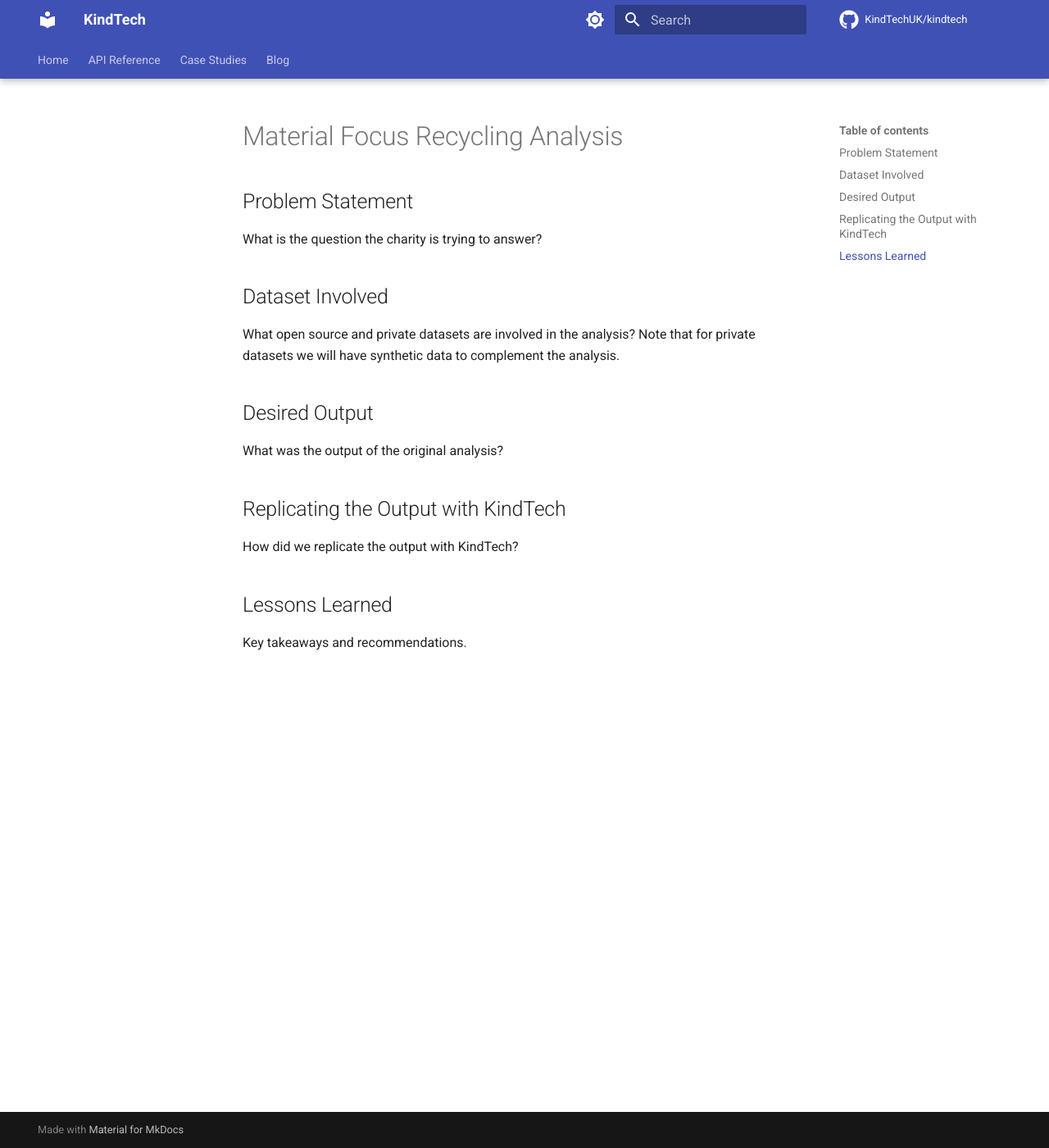
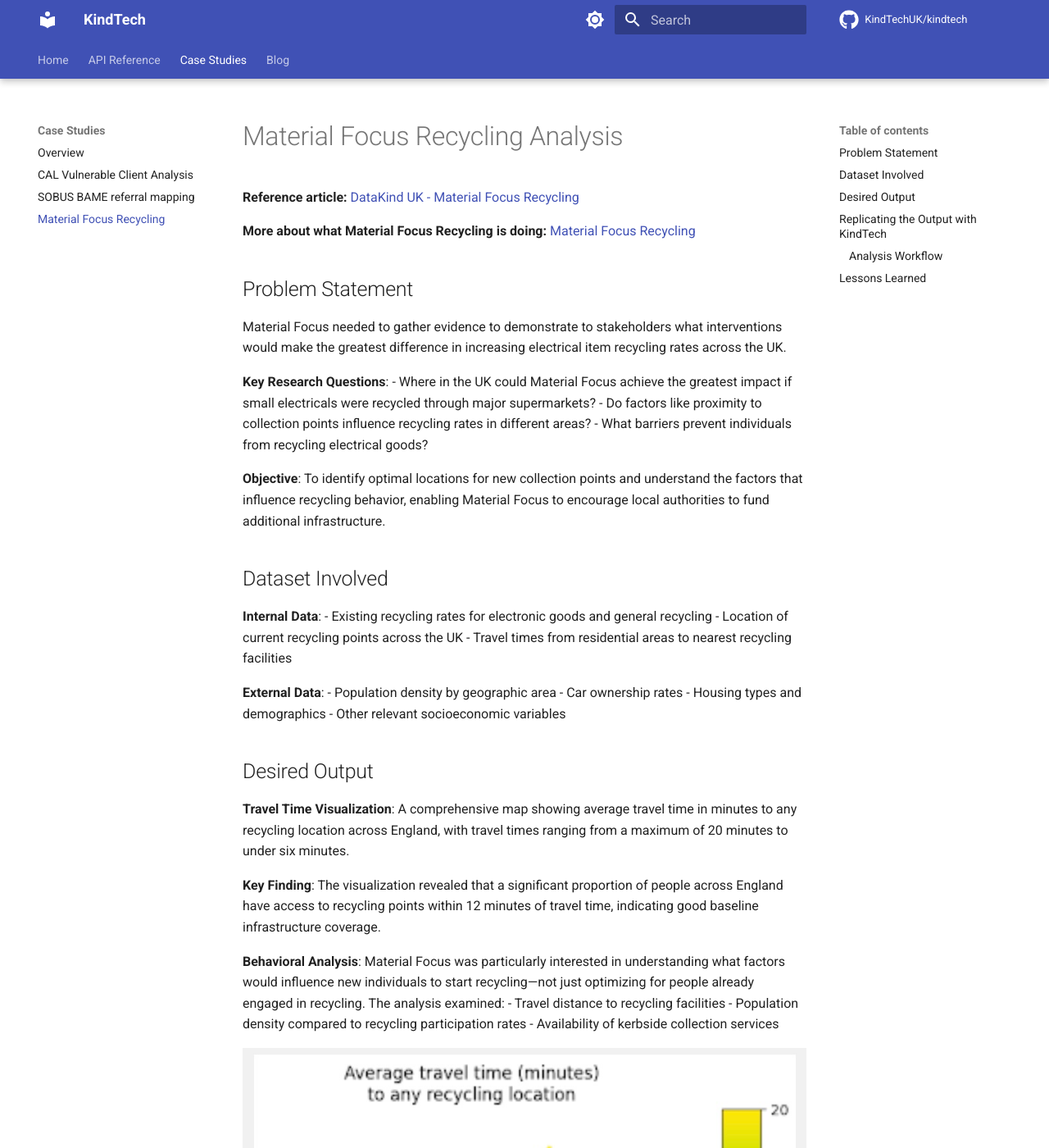
Before and after one commit to KindTechUK/kindtech, an MkDocs documentation site: the page built from docs/case-studies/material-focus-recycling.md, in a window 1280 px wide and 1400 px high. Shown: the whole window at 82% size. Built offline with MkDocs 1.6.1 and Material for MkDocs 9.7.7, drawn with Linux system fonts in a browser that asks for light colours; comment, search, counter and statistics services are not loaded; some of the changed text lies outside the part shown.

Commit message:
material focus done

```diff
--- a/docs/case-studies/material-focus-recycling.md
+++ b/docs/case-studies/material-focus-recycling.md
@@ -1,20 +1,58 @@
 # Material Focus Recycling Analysis
+
+**Reference article:** [DataKind UK - Material Focus Recycling](https://www.datakind.org.uk/stories-news/material-focus)
+
+**More about what Material Focus Recycling is doing:** [Material Focus Recycling](https://www.materialfocus.org.uk/)
 
 ## Problem Statement
 
-What is the question the charity is trying to answer?
+Material Focus needed to gather evidence to demonstrate to stakeholders what interventions would make the greatest difference in increasing electrical item recycling rates across the UK.
+
+**Key Research Questions**:
+- Where in the UK could Material Focus achieve the greatest impact if small electricals were recycled through major supermarkets?
+- Do factors like proximity to collection points influence recycling rates in different areas?
+- What barriers prevent individuals from recycling electrical goods?
+
+**Objective**: To identify optimal locations for new collection points and understand the factors that influence recycling behavior, enabling Material Focus to encourage local authorities to fund additional infrastructure.
 
 ## Dataset Involved
 
-What open source and private datasets are involved in the analysis? Note that for private datasets we will have synthetic data to complement the analysis.
+**Internal Data**:
+- Existing recycling rates for electronic goods and general recycling
+- Location of current recycling points across the UK
+- Travel times from residential areas to nearest recycling facilities
+
+**External Data**:
+- Population density by geographic area
+- Car ownership rates
+- Housing types and demographics
+- Other relevant socioeconomic variables
 
 ## Desired Output
 
-What was the output of the original analysis?
+**Travel Time Visualization**: A comprehensive map showing average travel time in minutes to any recycling location across England, with travel times ranging from a maximum of 20 minutes to under six minutes.
+
+**Key Finding**: The visualization revealed that a significant proportion of people across England have access to recycling points within 12 minutes of travel time, indicating good baseline infrastructure coverage.
+
+**Behavioral Analysis**: Material Focus was particularly interested in understanding what factors would influence new individuals to start recycling—not just optimizing for people already engaged in recycling. The analysis examined:
+- Travel distance to recycling facilities
+- Population density compared to recycling participation rates
+- Availability of kerbside collection services
+
+![Recycling map](../images/case-studies/recycling-map.jpg)
+*Figure 1: Average travel time in minutes to any recycling location for people living in the area, moving from a maximum of 20 minutes to under six minutes.*
 
 ## Replicating the Output with KindTech
 
-How did we replicate the output with KindTech?
+### Analysis Workflow
+
+1. Generate the recycling rate data at local authority level
+2. Combine with LAD boundary data to create a map of the UK
+
+Or
+
+1. Locate the recycling points and generate average travel time to the nearest recycling point within LAD
+2. Combine with LAD boundary data to create a map of the UK
 
 ## Lessons Learned
 
--- a/mkdocs.yml
+++ b/mkdocs.yml
@@ -50,5 +50,6 @@
     - Overview: case-studies/index.md
     - CAL Vulnerable Client Analysis: case-studies/cal-vulnerable-client.md
     - SOBUS BAME referral mapping:  case-studies/sobus-bame-analysis.md
+    - Material Focus Recycling: case-studies/material-focus-recycling.md
   - Blog:
     - blog/index.md
```
Also changed, not shown: docs/images/case-studies/recycling-map.jpg (added).
